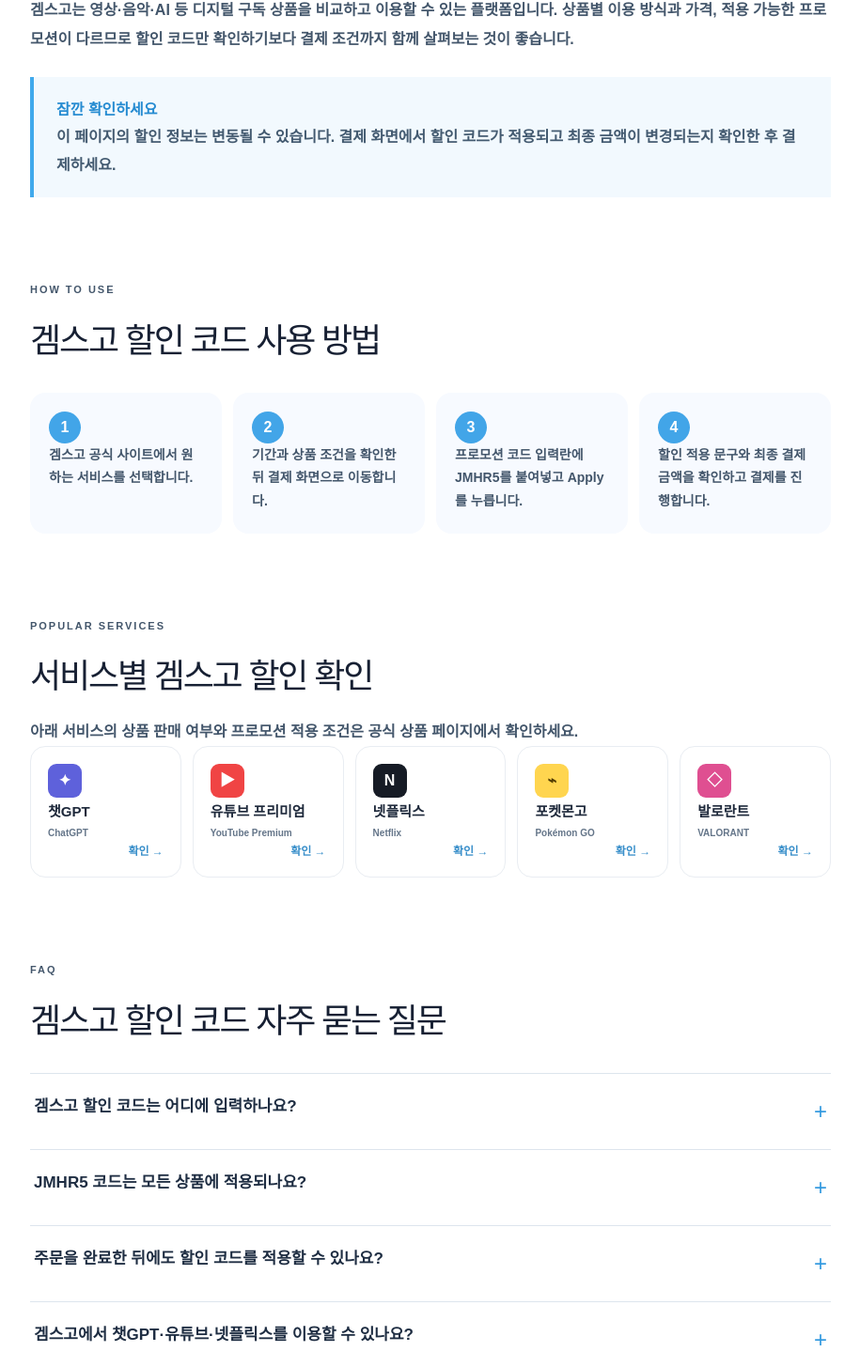
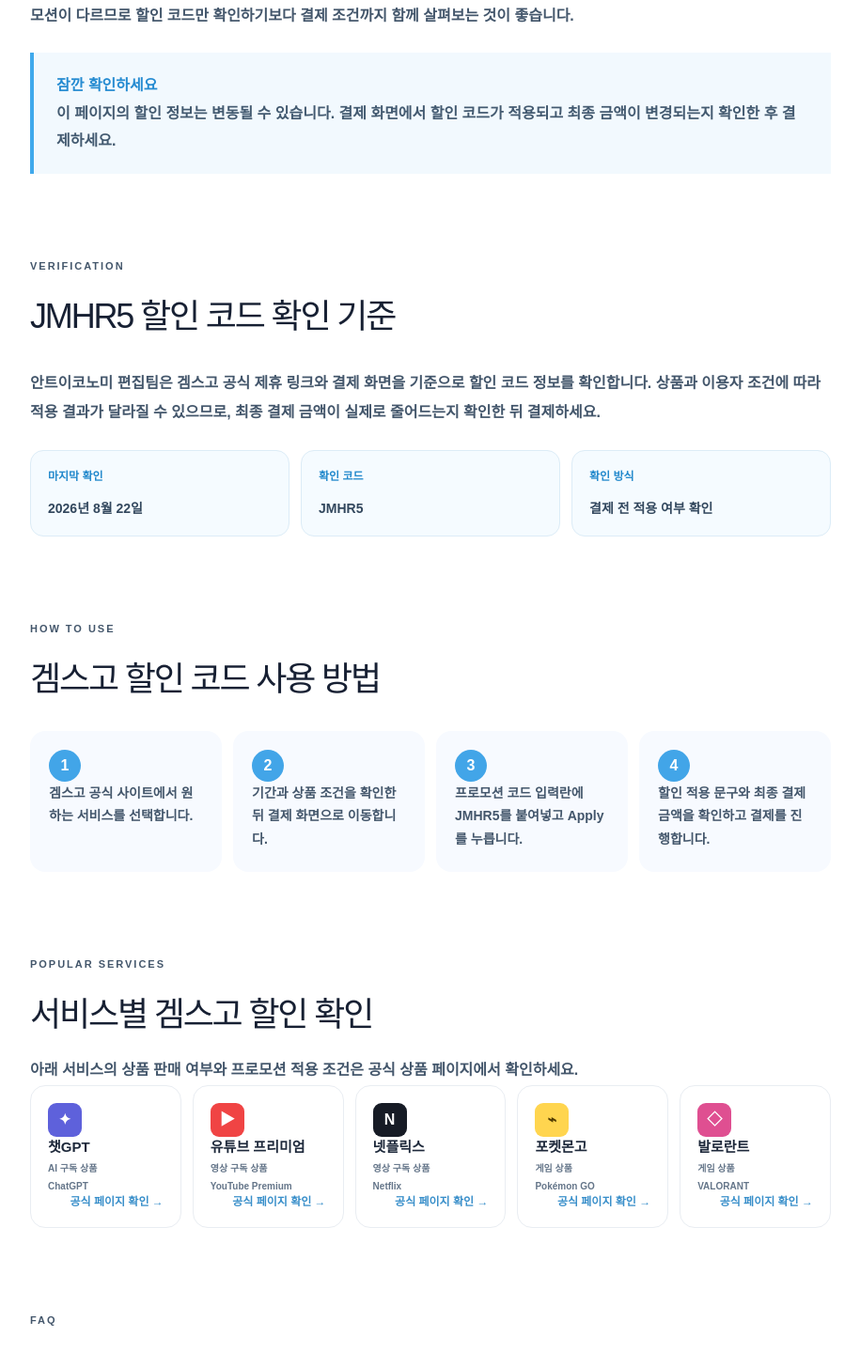
Before and after one commit to yarogono/anteconomy, a Next.js app: page /gamsgo-discount-code in a window 1280 px wide. Shown: the part 1323-2762 px from the top of the page at 94% size, without its empty margins (182-1097 px from the left). Built offline with nearby package versions, Linux system fonts and the light colour scheme; a web font is replaced by a local one.

Commit message:
겜스고 할인 코드 페이지 수정

```diff
--- a/next-sitemap.config.js
+++ b/next-sitemap.config.js
@@ -12,6 +12,6 @@
     await config.transform(config, "/겜스고-할인-코드-쿠폰-gamsgo-프로모션"),
   ],
   // Non-finance experiments are excluded until they have complete SEO metadata.
-  exclude: ["/api/*", "/drama/*"],
+  exclude: ["/api/*", "/drama/*", "/gamsgo-discount-code"],
   // ...other options
 };
--- a/src/components/SeoDefaults.js
+++ b/src/components/SeoDefaults.js
@@ -31,6 +31,7 @@
   const canonicalPath = pathname === "/" ? "/" : pathname.replace(/\/$/, "");
   const canonicalUrl = `${SITE_URL}${canonicalPath}`;
   const isCalculator = canonicalPath.includes("calculator");
+  const isGamsgo = canonicalPath.includes("gamsgo-discount-code") || canonicalPath.includes("겜스고-할인-코드");
 
   const structuredData = {
     "@context": "https://schema.org",
@@ -82,7 +83,7 @@
                 {
                   "@type": "ListItem",
                   position: 2,
-                  name: "계산기 및 금융 정보",
+                  name: isGamsgo ? "겜스고 할인 코드" : "계산기 및 금융 정보",
                   item: canonicalUrl,
                 },
               ]
--- a/src/pages/gamsgo-discount-code.js
+++ b/src/pages/gamsgo-discount-code.js
@@ -6,11 +6,11 @@
 const updatedAt = "2026년 8월 22일";
 
 const services = [
-  { name: "ChatGPT", label: "챗GPT", icon: "✦", tone: "violet" },
-  { name: "YouTube Premium", label: "유튜브 프리미엄", icon: "▶", tone: "red" },
-  { name: "Netflix", label: "넷플릭스", icon: "N", tone: "black" },
-  { name: "Pokémon GO", label: "포켓몬고", icon: "⌁", tone: "yellow" },
-  { name: "VALORANT", label: "발로란트", icon: "◇", tone: "pink" },
+  { name: "ChatGPT", label: "챗GPT", detail: "AI 구독 상품", icon: "✦", tone: "violet" },
+  { name: "YouTube Premium", label: "유튜브 프리미엄", detail: "영상 구독 상품", icon: "▶", tone: "red" },
+  { name: "Netflix", label: "넷플릭스", detail: "영상 구독 상품", icon: "N", tone: "black" },
+  { name: "Pokémon GO", label: "포켓몬고", detail: "게임 상품", icon: "⌁", tone: "yellow" },
+  { name: "VALORANT", label: "발로란트", detail: "게임 상품", icon: "◇", tone: "pink" },
 ];
 
 const faqs = [
@@ -43,18 +43,22 @@
   return (
     <>
       <Head>
-        <html lang="ko" />
-        <title>겜스고 할인 코드 쿠폰 GamsGo 프로모션 | 2026년 8월</title>
-        <meta name="description" content="2026년 8월 겜스고 할인 코드와 쿠폰을 확인하세요. GamsGo 프로모션 코드 사용 방법과 챗GPT, 유튜브, 넷플릭스, 포켓몬고, 발로란트 관련 상품 이용 전 주의사항을 정리했습니다." />
-        <meta name="keywords" content="겜스고 할인 코드, 겜스고 할인코드, 겜스고 쿠폰, gamsgo 프로모션, 챗gpt, 유튜브, 넷플릭스, 포켓몬고, 발로란트" />
+        <title>겜스고 할인 코드 JMHR5 | GamsGo 쿠폰·프로모션</title>
+        <meta name="description" content="겜스고 할인 코드 JMHR5와 GamsGo 쿠폰 사용 방법을 확인하세요. 챗GPT, 유튜브, 넷플릭스 등 상품별 할인 적용 조건과 결제 전 주의사항을 안내합니다." />
         <link rel="canonical" href="https://anteconomy.co.kr/겜스고-할인-코드-쿠폰-gamsgo-프로모션" />
-        <meta property="og:title" content="겜스고 할인 코드 쿠폰 GamsGo 프로모션" />
-        <meta property="og:description" content="겜스고 할인 코드와 프로모션 적용 방법을 한 페이지에서 확인하세요." />
+        <meta property="og:title" content="겜스고 할인 코드 JMHR5 | GamsGo 쿠폰·프로모션" />
+        <meta property="og:description" content="겜스고 할인 코드 JMHR5 사용 방법과 서비스별 확인 사항을 안내합니다." />
         <meta property="og:type" content="article" />
         <script type="application/ld+json" dangerouslySetInnerHTML={{ __html: JSON.stringify({
           "@context": "https://schema.org",
-          "@type": "FAQPage",
-          mainEntity: faqSchema,
+          "@type": "WebPage",
+          name: "겜스고 할인 코드 JMHR5",
+          url: "https://anteconomy.co.kr/겜스고-할인-코드-쿠폰-gamsgo-프로모션",
+          inLanguage: "ko-KR",
+          dateModified: "2026-08-22",
+          author: { "@type": "Organization", name: "안트이코노미 편집팀", url: "https://anteconomy.co.kr" },
+          isPartOf: { "@type": "WebSite", name: "안트이코노미", url: "https://anteconomy.co.kr" },
+          mainEntity: { "@type": "FAQPage", mainEntity: faqSchema },
         }) }} />
       </Head>
 
@@ -63,6 +67,7 @@
           <a className="gamsgo-brand" href="#top" aria-label="겜스고 할인 코드 홈">GamsGo <span>쿠폰 가이드</span></a>
           <nav aria-label="페이지 메뉴">
             <a href="#coupon">할인 코드</a>
+            <a href="#verification">확인 기준</a>
             <a href="#how-to-use">사용 방법</a>
             <a href="#services">서비스</a>
             <a href="#faq">FAQ</a>
@@ -73,7 +78,7 @@
           <section className="gamsgo-hero">
             <div className="gamsgo-hero-copy">
               <p className="gamsgo-eyebrow">GAMSGO PROMOTION · COUPON GUIDE</p>
-              <h1>겜스고 할인 코드<br /><strong>쿠폰·프로모션 한눈에 보기</strong></h1>
+              <h1>겜스고 할인 코드<br /><strong>JMHR5 쿠폰·프로모션</strong></h1>
               <p className="gamsgo-lead">겜스고에서 사용할 수 있는 할인 코드와 쿠폰 정보를 정리했습니다. 결제 전 코드를 적용하고 최종 할인 금액을 확인해보세요.</p>
               <div className="gamsgo-updated"><span className="status-dot" /> 최신 확인일 {updatedAt}</div>
             </div>
@@ -108,6 +113,17 @@
             <div className="notice-box"><strong>잠깐 확인하세요</strong><br />이 페이지의 할인 정보는 변동될 수 있습니다. 결제 화면에서 할인 코드가 적용되고 최종 금액이 변경되는지 확인한 후 결제하세요.</div>
           </section>
 
+          <section className="content-section verification-section" id="verification">
+            <p className="section-kicker">VERIFICATION</p>
+            <h2>JMHR5 할인 코드 확인 기준</h2>
+            <p>안트이코노미 편집팀은 겜스고 공식 제휴 링크와 결제 화면을 기준으로 할인 코드 정보를 확인합니다. 상품과 이용자 조건에 따라 적용 결과가 달라질 수 있으므로, 최종 결제 금액이 실제로 줄어드는지 확인한 뒤 결제하세요.</p>
+            <div className="verification-grid">
+              <div><strong>마지막 확인</strong><span>{updatedAt}</span></div>
+              <div><strong>확인 코드</strong><span>JMHR5</span></div>
+              <div><strong>확인 방식</strong><span>결제 전 적용 여부 확인</span></div>
+            </div>
+          </section>
+
           <section className="content-section" id="how-to-use">
             <p className="section-kicker">HOW TO USE</p>
             <h2>겜스고 할인 코드 사용 방법</h2>
@@ -123,7 +139,7 @@
             <h2>서비스별 겜스고 할인 확인</h2>
             <p className="section-description">아래 서비스의 상품 판매 여부와 프로모션 적용 조건은 공식 상품 페이지에서 확인하세요.</p>
             <div className="service-grid">
-              {services.map((service) => <a href={gamsgoUrl} target="_blank" rel="sponsored noopener noreferrer" className={`service-card ${service.tone}`} key={service.name}><span>{service.icon}</span><div><strong>{service.label}</strong><small>{service.name}</small></div><b>확인 →</b></a>)}
+              {services.map((service) => <a href={gamsgoUrl} target="_blank" rel="sponsored noopener noreferrer" className={`service-card ${service.tone}`} key={service.name}><span>{service.icon}</span><div><strong>{service.label}</strong><small>{service.detail}</small><small>{service.name}</small></div><b>공식 페이지 확인 →</b></a>)}
             </div>
           </section>
 
--- a/src/styles/globals.css
+++ b/src/styles/globals.css
@@ -103,6 +103,9 @@
 .service-card b { font-size: 12px; font-weight: 900; }
 .faq-list summary { min-height: 66px; color: #1e2d42; font-size: 17px; font-weight: 900; line-height: 1.5; }
 .faq-list details p { color: #4e6278; font-size: 15px; font-weight: 600; line-height: 1.9; }
+.verification-grid { display: grid; grid-template-columns: repeat(3, 1fr); gap: 12px; margin-top: 24px; }
+.verification-grid div { display: flex; min-height: 92px; padding: 18px; flex-direction: column; justify-content: space-between; border: 1px solid #dcecf7; border-radius: 14px; background: #f5fbff; }
+.verification-grid strong { color: #2389cc; font-size: 12px; }.verification-grid span { color: #32475d; font-size: 14px; font-weight: 800; }
 
 @media (max-width: 760px) {
   .gamsgo-header { padding: 18px 16px 0; }
@@ -121,6 +124,7 @@
   .service-card { min-height: 136px; padding: 15px; }
   .faq-list summary { min-height: 72px; padding: 17px 2px; font-size: 16px; }
   .faq-list details p { margin-right: 8px; }
+  .verification-grid { grid-template-columns: 1fr; }
   .gamsgo-footer { font-size: 13px; }
 }
 
```
Also changed, not shown: 2 other files (tests, documents, lock files or other folders).
